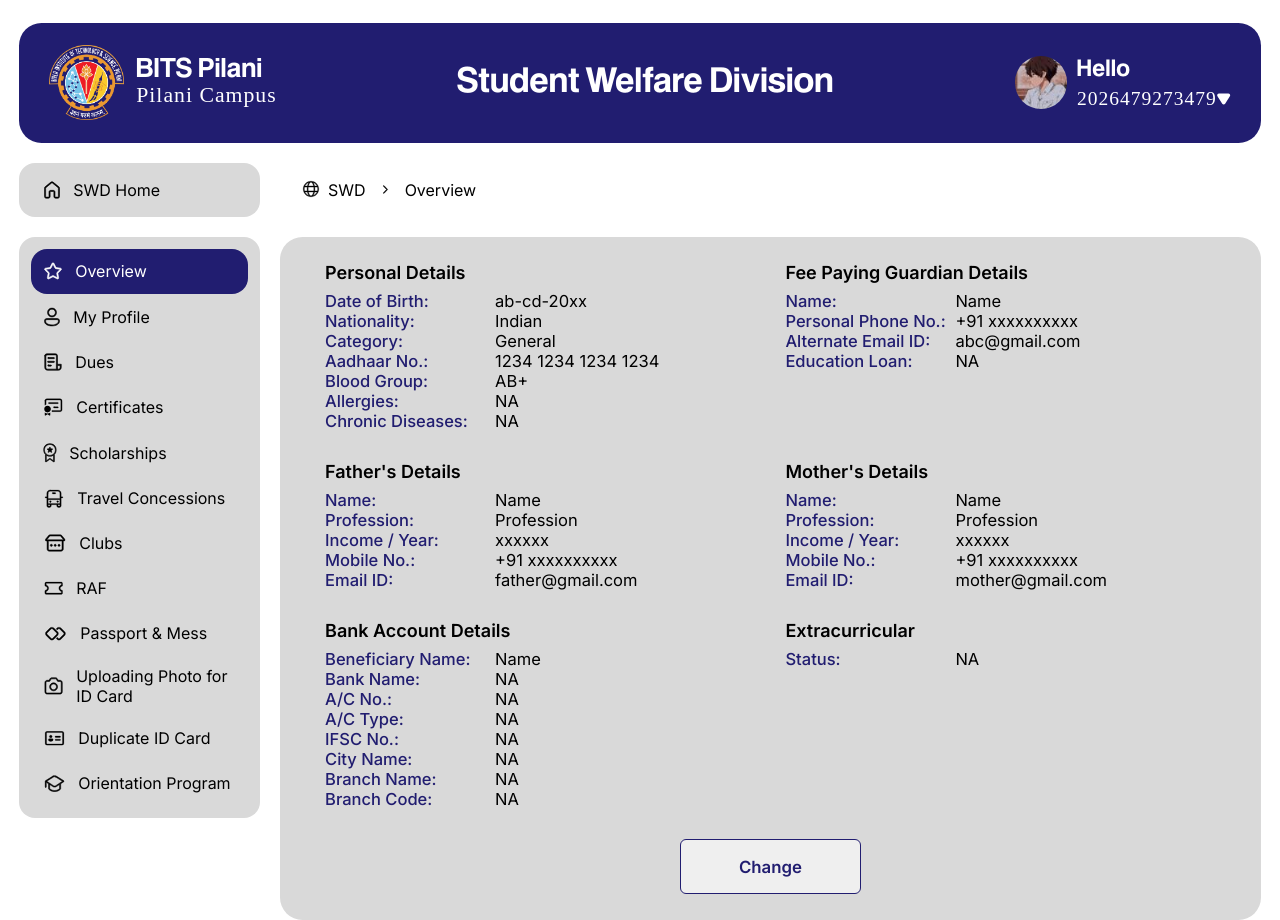
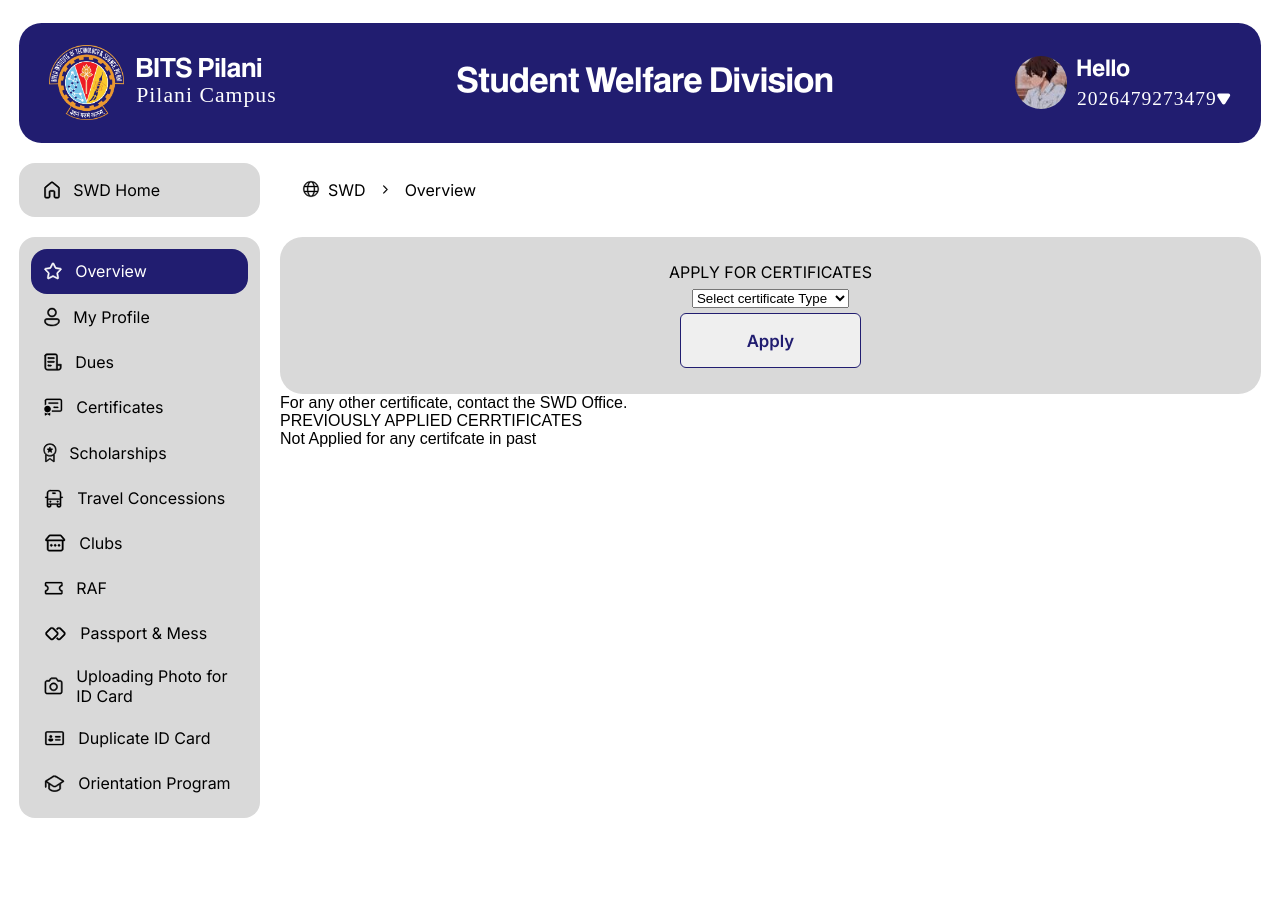
Before and after one commit to dvm-bitspilani/swd, a React (Vite) app: page / in a window 1280 px wide. After the commit the page ends 818 px from the top, so only its background shows below. Built offline with nearby package versions, Linux system fonts and the light colour scheme; a web font is replaced by a local one.

Commit message:
UI:Certificate Page Half done

```diff
--- a/src/components/Content/Content.jsx
+++ b/src/components/Content/Content.jsx
@@ -1,4 +1,5 @@
 import Overview from "../contentPages/Overview/Overview";
+import Certificates from "../contentPages/Certificates/Certificates";
 import MyProfile from "../contentPages/MyProfile/MyProfile";
 import Navigator from "../Navigator/Navigator";
 import styles from "./Content.module.scss";
@@ -7,7 +8,7 @@
   return (
     <main className={styles.content}>
       <Navigator />
-      <MyProfile />
+      <Certificates></Certificates>
     </main>
   );
 }
--- /dev/null
+++ b/src/components/contentPages/Certificates/Certificates.jsx
@@ -0,0 +1,52 @@
+import styles from "./Certificates.module.scss";
+import Button from "/src/UI/Button/Button";
+const certificatesList = [
+  "Bonafide",
+  "CGPA Conversion",
+  "Exp. Statement(FD)",
+  "Exp. Statemen (DD)",
+  "Exp. Statemen (HD)",
+  "Vacation",
+  "Course Duration",
+  "Institute Recognization",
+];
+
+const prevList = [];
+
+export default function Certificates() {
+  return (
+    <div className={styles.certificates}>
+      <div className={styles.selectCertificate}>
+        <div className={styles.title}>APPLY FOR CERTIFICATES</div>
+        <div className={styles.selectOptions}>
+          <select name="certi" id="certi">
+            <option value={undefined} disabled selected>
+              Select certificate Type
+            </option>
+            {certificatesList.map((certi, index) => (
+              <option key={index} value={certi}>
+                {certi}
+              </option>
+            ))}
+          </select>
+        </div>
+        <div className={styles.btnContainer}>
+          <Button className={styles.applyBtn}> Apply </Button>
+        </div>
+      </div>
+      <div className={styles.info}>
+        For any other certificate, contact the SWD Office.
+      </div>
+      <div className={styles.prevApplied}>
+        <div className="title">PREVIOUSLY APPLIED CERRTIFICATES</div>
+        <div className={styles.appliedCerti}>
+          {prevList.length > 0 ? (
+            <></>
+          ) : (
+            <>Not Applied for any certifcate in past</>
+          )}
+        </div>
+      </div>
+    </div>
+  );
+}
--- /dev/null
+++ b/src/components/contentPages/Certificates/Certificates.module.scss
@@ -0,0 +1,20 @@
+@use "/src/assets/global.scss" as *;
+
+.certificates {
+  .selectCertificate {
+    display: flex;
+    flex-direction: column;
+    justify-content: center;
+    align-items: center;
+    gap: 5px;
+    padding: 25.5px 45px;
+    border-radius: 22.5px;
+    background-color: $themeBgColor;
+    font-family: "inter";
+    .btnContainer {
+      .applyBtn {
+        width: 181.5px;
+      }
+    }
+  }
+}
```
